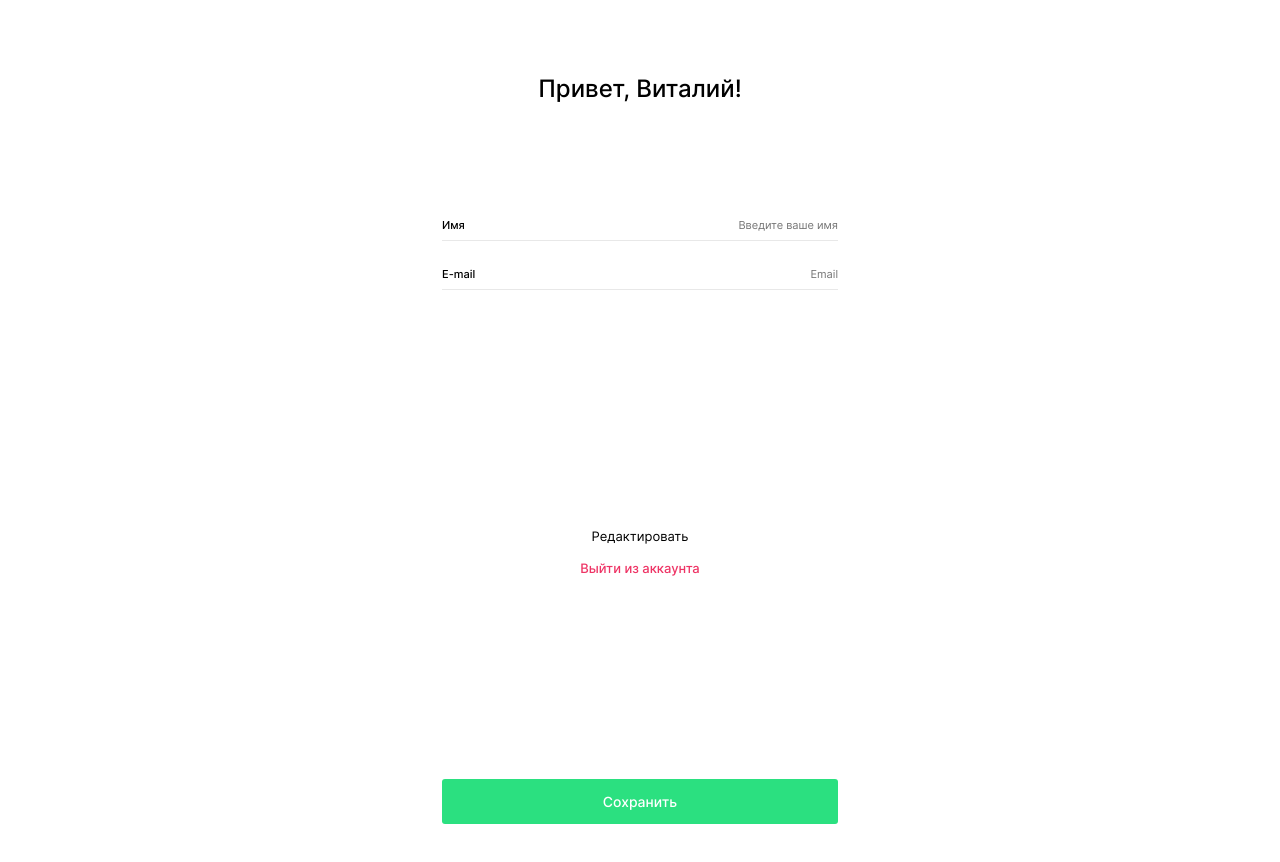
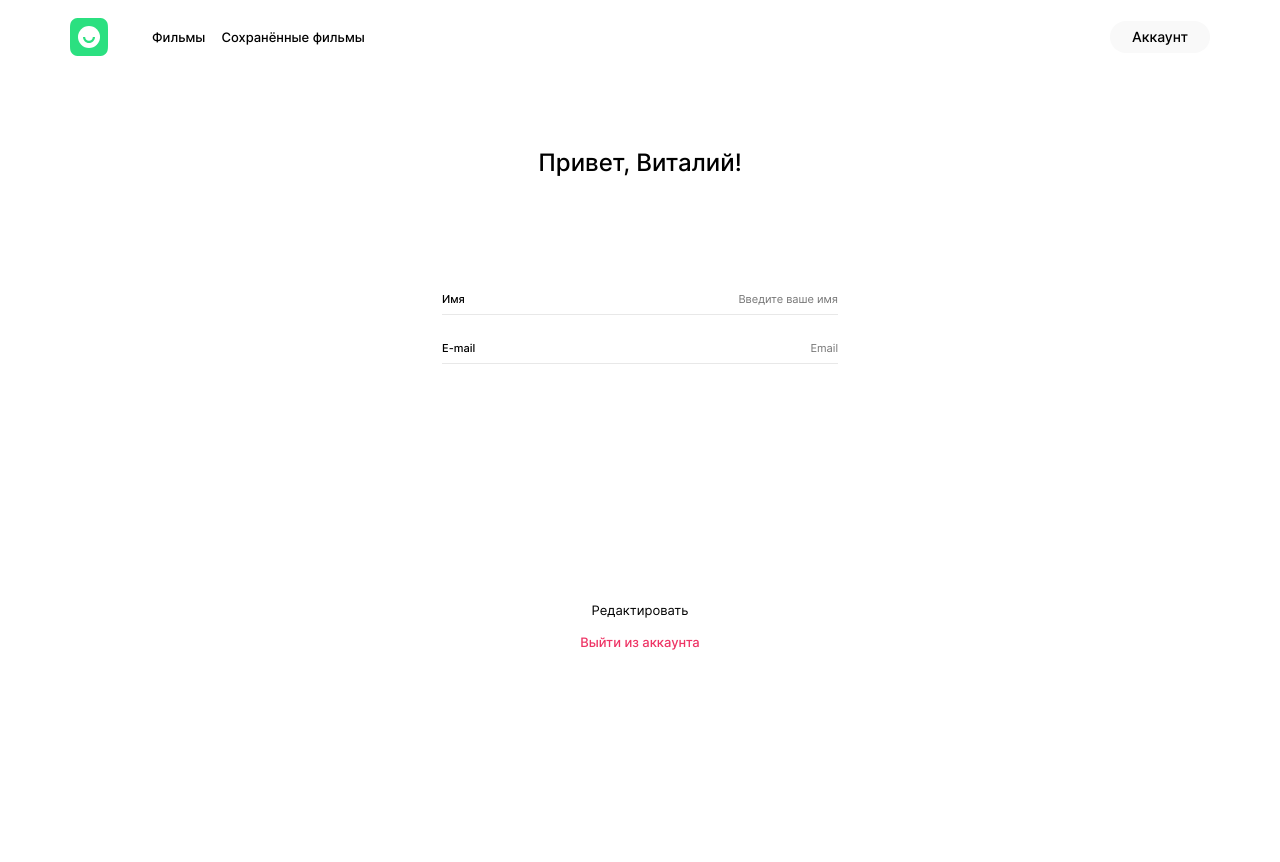
Before and after one commit to polumnana/movies-explorer-frontend, a React (Create React App) app: page /#/profile in a window 1280 px wide. Shown: the top 862 px of the page. After the commit the page ends 800 px from the top, so only its background shows below. Built offline with nearby package versions, Linux system fonts and the light colour scheme.

Commit message:
edit visible blocks

```diff
--- a/src/components/Profile/Profile.css
+++ b/src/components/Profile/Profile.css
@@ -105,6 +105,7 @@
     display: flex;
     flex-direction: column;
     align-items: center;
+    display: none;
 }
 
 .profile__submit_type-error {
--- a/src/components/Profile/Profile.js
+++ b/src/components/Profile/Profile.js
@@ -1,9 +1,15 @@
 import React from "react";
 import { Link } from "react-router-dom";
+import Header from "../Header/Header";
+import HeaderAuthorized from "../Header/HeaderAuthorized/HeaderAuthorized";
 
 function Profile(props) {
 
     return (
+        <>
+        <Header>
+            <HeaderAuthorized />
+        </Header>
         <section className="profile">
             <h2 className="profile__title">Привет, Виталий!</h2>
             <form
@@ -21,6 +27,7 @@ function Profile(props) {
                         maxLength="30"
                         value=""
                         required
+                        readonly
                     />
                 </label>
                 <span className="profile__input_type-error name-input-error"></span>
@@ -37,7 +44,9 @@ function Profile(props) {
                         minLength="4"
                         maxLength="40"
                         value=""
-                        required />
+                        required
+                        readonly
+                    />
                 </label>
                 <span className="profile__input_type-error email-input-error"></span>
 
@@ -57,6 +66,7 @@ function Profile(props) {
 
             </form>
         </section>
+        </>
     )
 }
 
```
